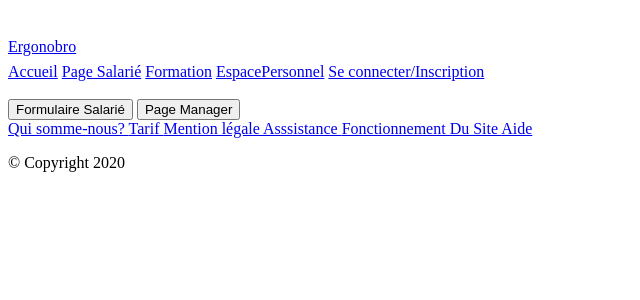
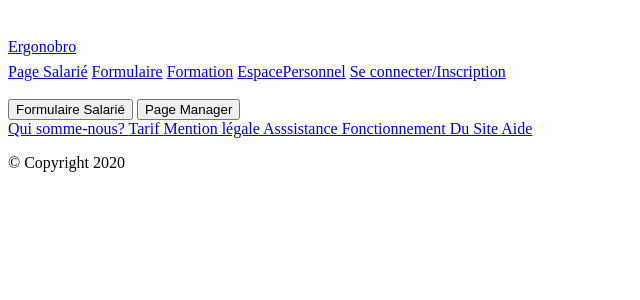
Before and after one commit to MaximeProd/Workshop2022, a PHP site: page /EspacePersonnel.php in a window 1280 px wide. Shown: the top 300 px of the page, without its empty margins (0-640 px from the left). Run offline with PHP 8.4, Linux system fonts and the light colour scheme; some libraries are stand-ins or nearby versions; some web fonts are replaced.

Commit message:
CSS Formulaire + Header Modif

```diff
--- a/css/FormulaireSalarie.css
+++ b/css/FormulaireSalarie.css
@@ -80,7 +80,7 @@ body {
     color: black;
 }
 .chaise{
-    color: rgb(0,147,147);
+color: rgb(0,227,227);
     padding: 12px;
     text-decoration: none;
     font-size: 18px;
--- a/pages/FormulaireSalarie.php
+++ b/pages/FormulaireSalarie.php
@@ -124,7 +124,7 @@ require_once "paterns/Head.php";
 
 
 </center>
-<footer>
+
     <center>
         <button class= "send" id= "Button1" type="submit" onclick=myFunction()>Envoyez vos informations</button>
 
@@ -132,7 +132,7 @@ require_once "paterns/Head.php";
 
 
 </center>
-</footer>
+
 
 
 </body>
--- a/pages/paterns/Head.php
+++ b/pages/paterns/Head.php
@@ -44,13 +44,12 @@ echo '
     <i class=\'fas fa-air-freshener\' style=\'font-size:48px;color:red\'></i>
     <a href="#default" class="logo">Ergonobro</a>
     <div class="header-right">
-        <a class="active" href="#home">Accueil</a>
-
-        <a class= "salarié" href="PageSalarie.php">Page Salarié</a>
-        <a class= "formation" href="Formation.php">Formation</a>
+        <a class="salarie" href="PageSalarie.php">Page Salarié</a>
+        <a class="formulaire" href="FormulaireSalarie.php">Formulaire</a>
+        <a class="formation" href="Formation.php">Formation</a>
         <a href="EspacePersonnel.php">EspacePersonnel</a>
         '.$pageAdmin.'
-        <a href="'.$lien.'">'.$Compte.'</a>
+        <a  class="active" href="'.$lien.'">'.$Compte.'</a>
     </div>
 </div>
      <main>
```
